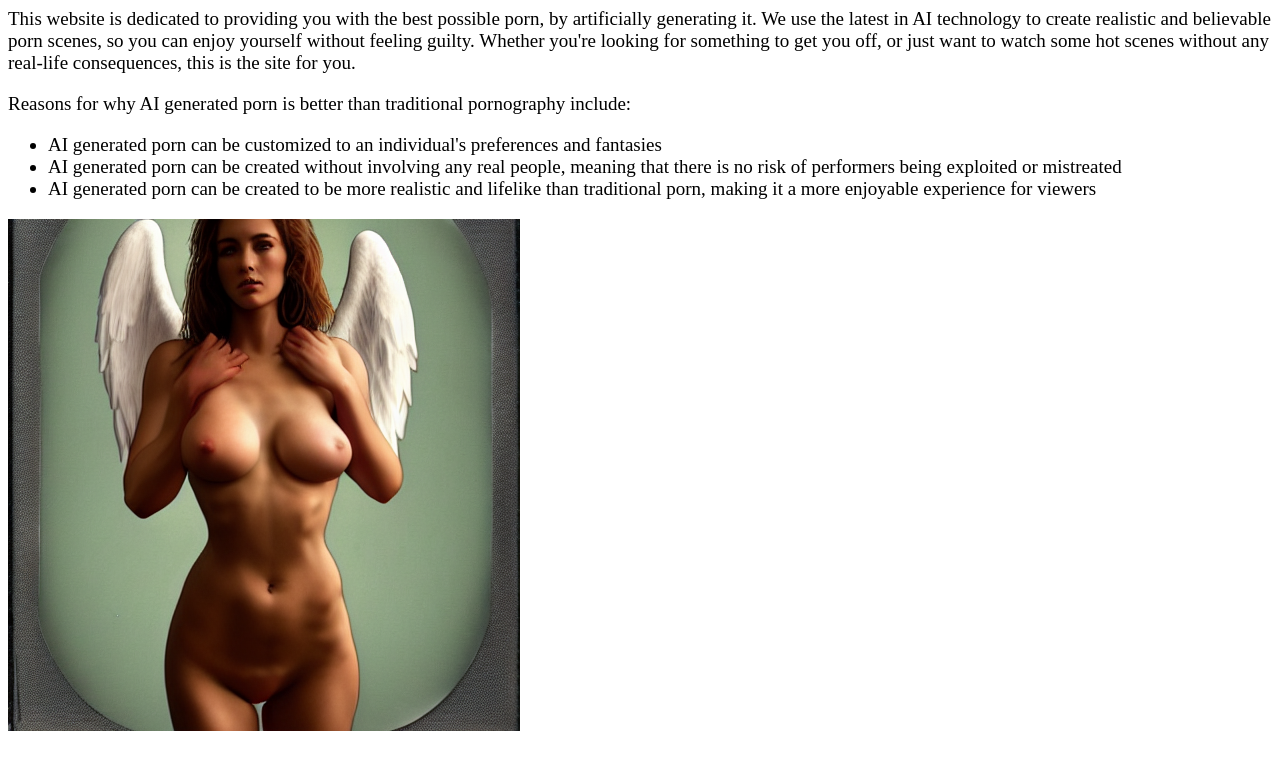
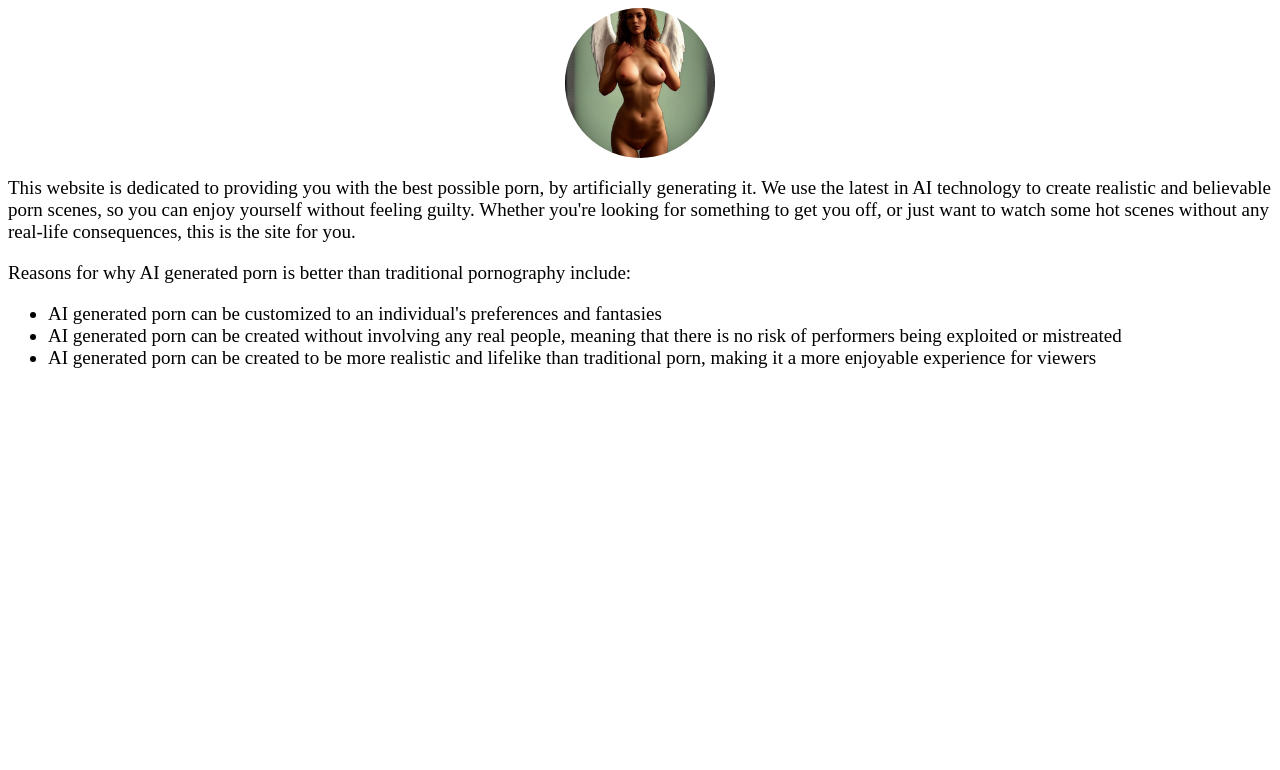
Before and after one commit to greendra8/wgen, a plain HTML site: page index.html in a window 1280 px wide. Drawn offline with Linux system fonts and the light colour scheme.

Commit message:
Update index.html

```diff
--- a/index.html
+++ b/index.html
@@ -3,6 +3,7 @@
    font-size: 19px;
 }
 </style>
+<img style="width: 150px; display: block; margin: 0 auto; display: block; -webkit-border-radius: 50%;" src="/img.png">
 <p>This website is dedicated to providing you with the best possible porn, by artificially generating it. We use the latest in AI technology to create realistic and believable porn scenes, so you can enjoy yourself without feeling guilty. Whether you're looking for something to get you off, or just want to watch some hot scenes without any real-life consequences, this is the site for you.</p>
 <p>Reasons for why AI generated porn is better than traditional pornography include:</p>
 <ul>
@@ -10,4 +11,3 @@
            <li>AI generated porn can be created without involving any real people, meaning that there is no risk of performers being exploited or mistreated</li>
            <li>AI generated porn can be created to be more realistic and lifelike than traditional porn, making it a more enjoyable experience for viewers</li>
 </ul>
-<img style="text-align: center" src="/img.png">
```
